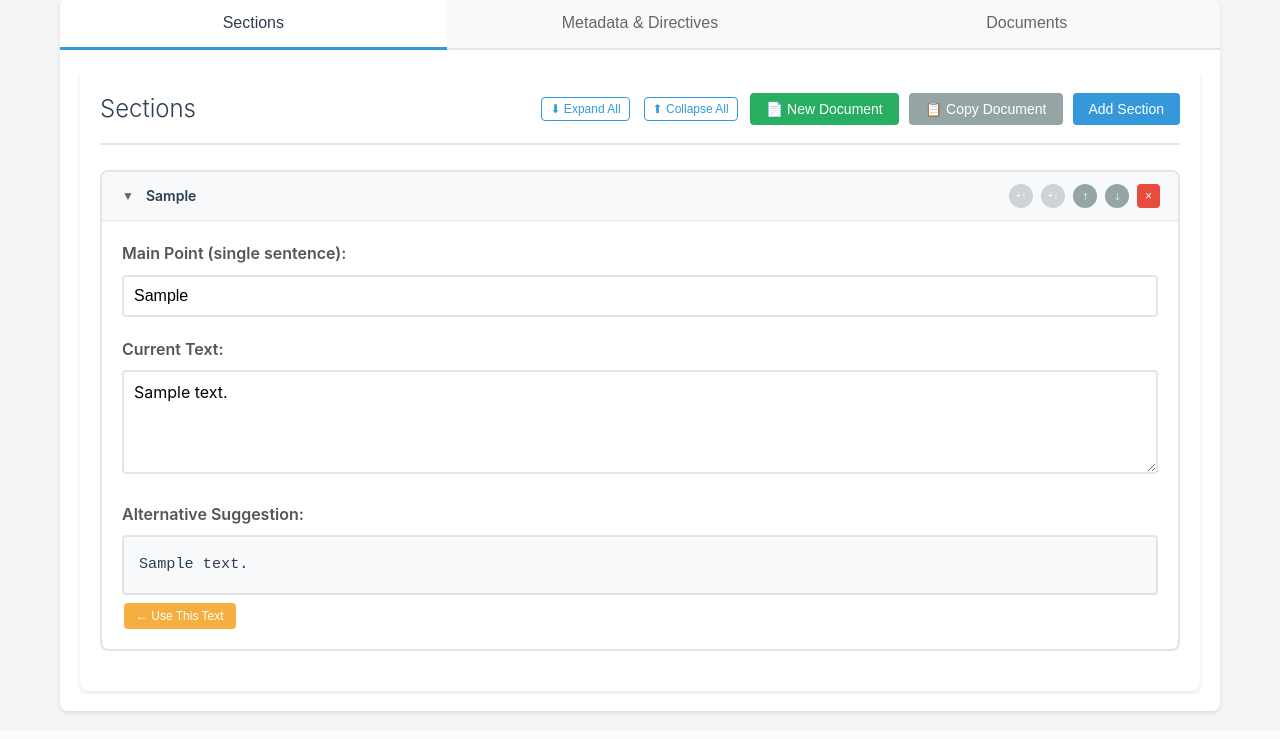
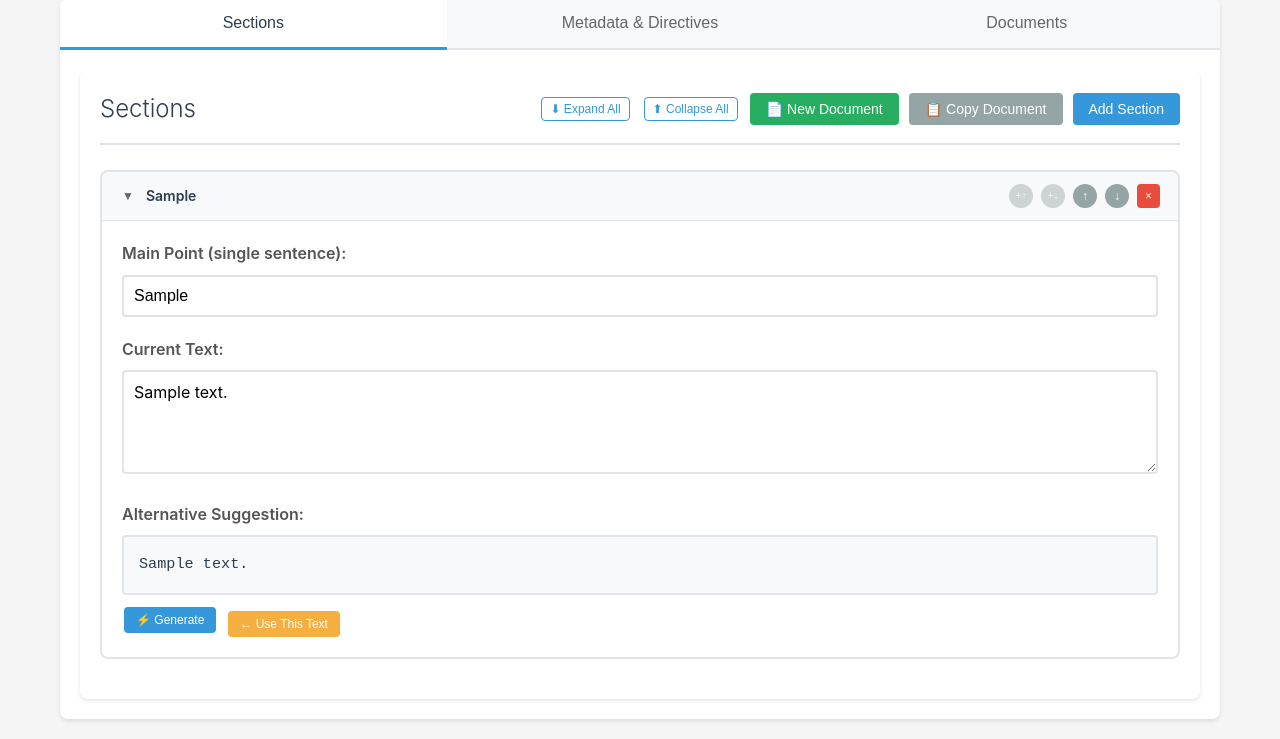
Before and after one commit to sandialabs/talkpipe-writing-assistant, a FastAPI app: template templates/index.html in a window 1280 px wide. Shown: the part 268-1007 px from the top of the page. Before the commit the page ends 982 px from the top, so only its background shows below. Run offline with FastAPI, Linux system fonts and the light colour scheme; the template is opened without the code that fills it: most values are stand-ins (such as "Sample title", 1, 10 or a date in 2020).

Commit message:
Tweaked Prompt.  Generation is now entirely manual

```diff
--- a/callbacks.py
+++ b/callbacks.py
@@ -9,10 +9,11 @@ _paragraph_lock = threading.Lock()
 
 SYSTEM_PROMPT = """
     Write or improve the current paragraph draft based on the provided main point and current draft.
-    Take into account all of the provided additional information.  Do not repeat
-    information in the previous paragraph, but build upon it and refer to it
+    Take into account all of the provided additional information.
+    Do not repeat information in the previous paragraph, but build upon it and refer to it
     if relevant.  Anticipate the next paragraph if useful.
-    If the current draft is provided, focus on improving that draft.  If not, write
+    If the current draft is provided, focus on improving that draft but rewrite it
+    if there are conflicts.  If not, write
     an entirely new paragraph.
     """
 
--- a/main.py
+++ b/main.py
@@ -28,13 +28,7 @@ class Section:
         self._pending_request: Optional[dict] = None
         self._generation_lock = asyncio.Lock()
 
-        # Start initial generation if content provided
-        if main_point or user_text:
-            try:
-                asyncio.create_task(self._async_generate_text(main_point, user_text))
-            except RuntimeError:
-                # If no event loop is running, generate synchronously
-                self.generated_text = self.generate_text(main_point, user_text)
+        # No automatic generation in constructor - only manual generation via button
 
     def generate_text(self, main_point: str, text: str, metadata: 'Metadata' = None, title: str = "", prev_paragraph: str = "", next_paragraph: str = "") -> str:
         return cb.new_paragraph(main_point=main_point, text=text, metadata=metadata, title=title, prev_paragraph=prev_paragraph, next_paragraph=next_paragraph)
--- a/static/script.js
+++ b/static/script.js
@@ -70,6 +70,8 @@ class WritingAssistant {
                 this.insertSection(position);
             } else if (e.target.classList.contains('btn-replace-text') && section) {
                 this.replaceUserText(section);
+            } else if (e.target.classList.contains('btn-generate-text') && section) {
+                this.generateText(section);
             } else if (e.target.classList.contains('collapse-toggle') || e.target.classList.contains('collapse-icon')) {
                 e.stopPropagation();
                 this.toggleSectionCollapse(section);
@@ -93,16 +95,9 @@ class WritingAssistant {
                 const mainPointValue = e.target.value.trim();
                 sectionTitle.textContent = mainPointValue || 'New Section';
 
-                clearTimeout(this.updateTimeout);
-                this.updateTimeout = setTimeout(() => {
-                    this.updateSection(section);
-                }, 500);
-            } else if (e.target.classList.contains('user-text')) {
-                clearTimeout(this.updateTimeout);
-                this.updateTimeout = setTimeout(() => {
-                    this.updateSection(section);
-                }, 500);
+                // No automatic generation - just update the title
             }
+            // Removed automatic generation for user-text changes
         });
 
         // New Document Modal Event Listeners
@@ -214,7 +209,10 @@ class WritingAssistant {
                                 <span class="loading-spinner">⟳</span>
                                 <span class="loading-text">Generating...</span>
                             </div>
-                            <button class="btn btn-small btn-replace-text" title="Replace 'Your Text' with generated text">← Use This Text</button>
+                            <div class="generated-text-controls">
+                                <button class="btn btn-small btn-primary btn-generate-text" title="Generate new version">⚡ Generate</button>
+                                <button class="btn btn-small btn-replace-text" title="Replace 'Your Text' with generated text">← Use This Text</button>
+                            </div>
                         </div>
                     </div>
                 </div>
@@ -233,7 +231,7 @@ class WritingAssistant {
         }
     }
 
-    async updateSection(sectionElement) {
+    async generateText(sectionElement) {
         const sectionId = sectionElement.dataset.sectionId;
         const mainPoint = sectionElement.querySelector('.main-point').value;
         const userText = sectionElement.querySelector('.user-text').value;
@@ -242,6 +240,13 @@ class WritingAssistant {
         const loadingIndicator = sectionElement.querySelector('.loading-indicator');
         if (loadingIndicator) {
             loadingIndicator.style.display = 'flex';
+        }
+
+        // Disable generate button during generation
+        const generateButton = sectionElement.querySelector('.btn-generate-text');
+        if (generateButton) {
+            generateButton.disabled = true;
+            generateButton.textContent = '⏳ Generating...';
         }
 
         const formData = new FormData();
@@ -261,12 +266,22 @@ class WritingAssistant {
             // Poll for the final result
             this.pollForGeneratedText(sectionId, sectionElement);
         } catch (error) {
-            console.error('Error updating section:', error);
+            console.error('Error generating text:', error);
             // Hide loading indicator on error
             if (loadingIndicator) {
                 loadingIndicator.style.display = 'none';
             }
+            // Re-enable generate button on error
+            if (generateButton) {
+                generateButton.disabled = false;
+                generateButton.textContent = '⚡ Generate';
+            }
         }
+    }
+
+    async updateSection(sectionElement) {
+        // Legacy method kept for compatibility - now just calls generateText
+        return this.generateText(sectionElement);
     }
 
     async pollForGeneratedText(sectionId, sectionElement) {
@@ -286,6 +301,12 @@ class WritingAssistant {
         const hideLoadingIndicator = () => {
             if (loadingIndicator) {
                 loadingIndicator.style.display = 'none';
+            }
+            // Re-enable generate button
+            const generateButton = sectionElement.querySelector('.btn-generate-text');
+            if (generateButton) {
+                generateButton.disabled = false;
+                generateButton.textContent = '⚡ Generate';
             }
         };
 
@@ -552,14 +573,15 @@ class WritingAssistant {
         document.getElementById('generation-directive').value = '';
         document.getElementById('word-limit').value = '';
 
-        await this.saveMetadataToServer(true);
+        await this.saveMetadataToServer(false);
     }
 
     async regenerateAllSections() {
-        const sections = document.querySelectorAll('.section');
-        for (const section of sections) {
-            await this.updateSection(section);
-        }
+        // Disabled: No automatic regeneration - users must click generate buttons manually
+        // const sections = document.querySelectorAll('.section');
+        // for (const section of sections) {
+        //     await this.updateSection(section);
+        // }
     }
 
     showMessage(text, type) {
@@ -589,8 +611,8 @@ class WritingAssistant {
         }
 
         try {
-            // First, save the current metadata to ensure it's up to date
-            await this.saveMetadata();
+            // First, save the current metadata to ensure it's up to date (without regenerating)
+            await this.saveMetadataToServer(false);
 
             const formData = new FormData();
             formData.append('filename', filename);
@@ -885,11 +907,7 @@ class WritingAssistant {
             if (generatedText) {
                 userTextArea.value = generatedText;
 
-                clearTimeout(this.updateTimeout);
-                this.updateTimeout = setTimeout(() => {
-                    this.updateSection(section);
-                }, 100);
-
+                // No automatic generation - just replace the text
                 this.showMessage('Text replaced successfully!', 'success');
             } else {
                 this.showMessage('No generated text to replace with.', 'error');
--- a/static/style.css
+++ b/static/style.css
@@ -493,6 +493,31 @@ header h1 {
     opacity: 1;
 }
 
+.generated-text-controls {
+    display: flex;
+    gap: 8px;
+    margin-top: 8px;
+    align-items: center;
+}
+
+.btn-generate-text {
+    background-color: #3498db;
+    color: white;
+    font-size: 12px;
+    padding: 6px 12px;
+    transition: background-color 0.3s, opacity 0.3s;
+}
+
+.btn-generate-text:hover:not(:disabled) {
+    background-color: #2980b9;
+}
+
+.btn-generate-text:disabled {
+    background-color: #95a5a6;
+    cursor: not-allowed;
+    opacity: 0.7;
+}
+
 .move-up, .move-down {
     background-color: #95a5a6;
     color: white;
--- a/templates/index.html
+++ b/templates/index.html
@@ -102,7 +102,10 @@
                                         <label>Alternative Suggestion:</label>
                                         <div class="generated-text-container">
                                             <div class="generated-text">{{ section.generated_text }}</div>
-                                            <button class="btn btn-small btn-replace-text" title="Replace 'Your Text' with generated text">← Use This Text</button>
+                                            <div class="generated-text-controls">
+                                                <button class="btn btn-small btn-primary btn-generate-text" title="Generate new version">⚡ Generate</button>
+                                                <button class="btn btn-small btn-replace-text" title="Replace 'Your Text' with generated text">← Use This Text</button>
+                                            </div>
                                         </div>
                                     </div>
                                 </div>
```
